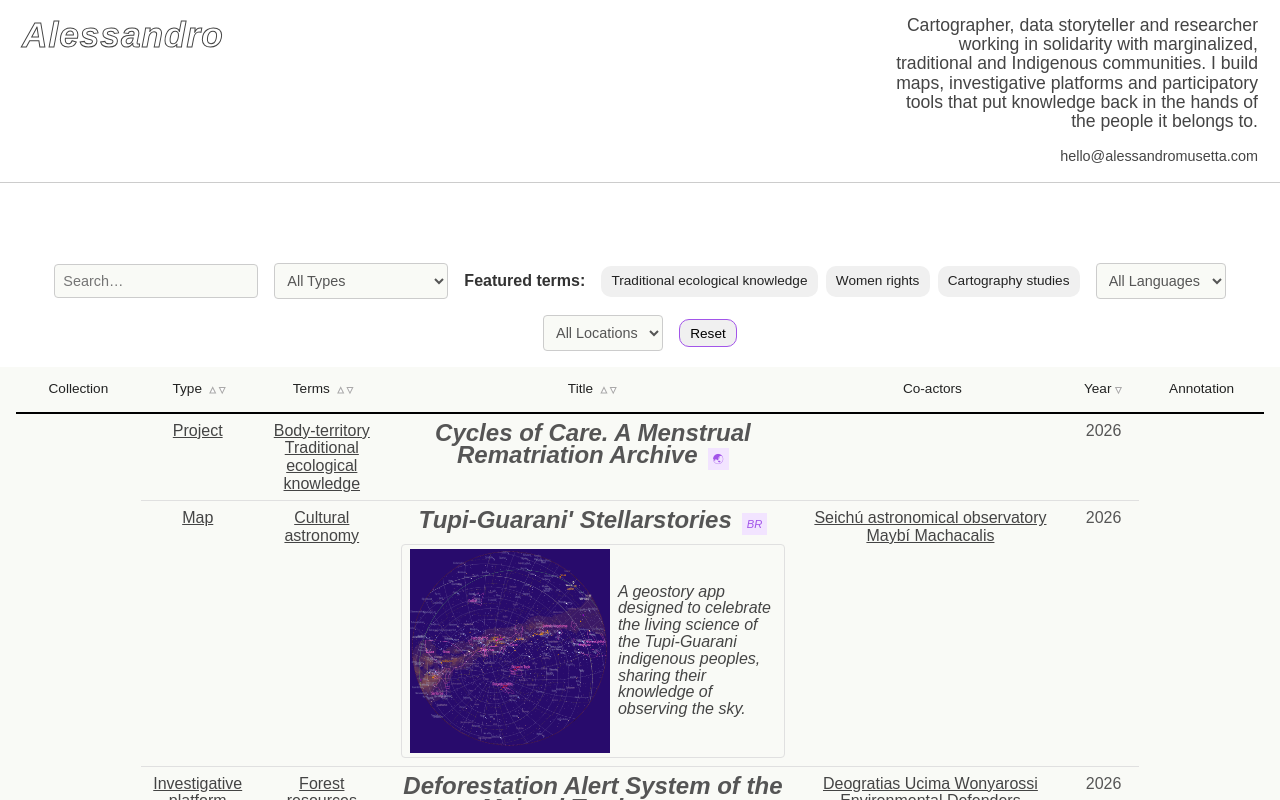
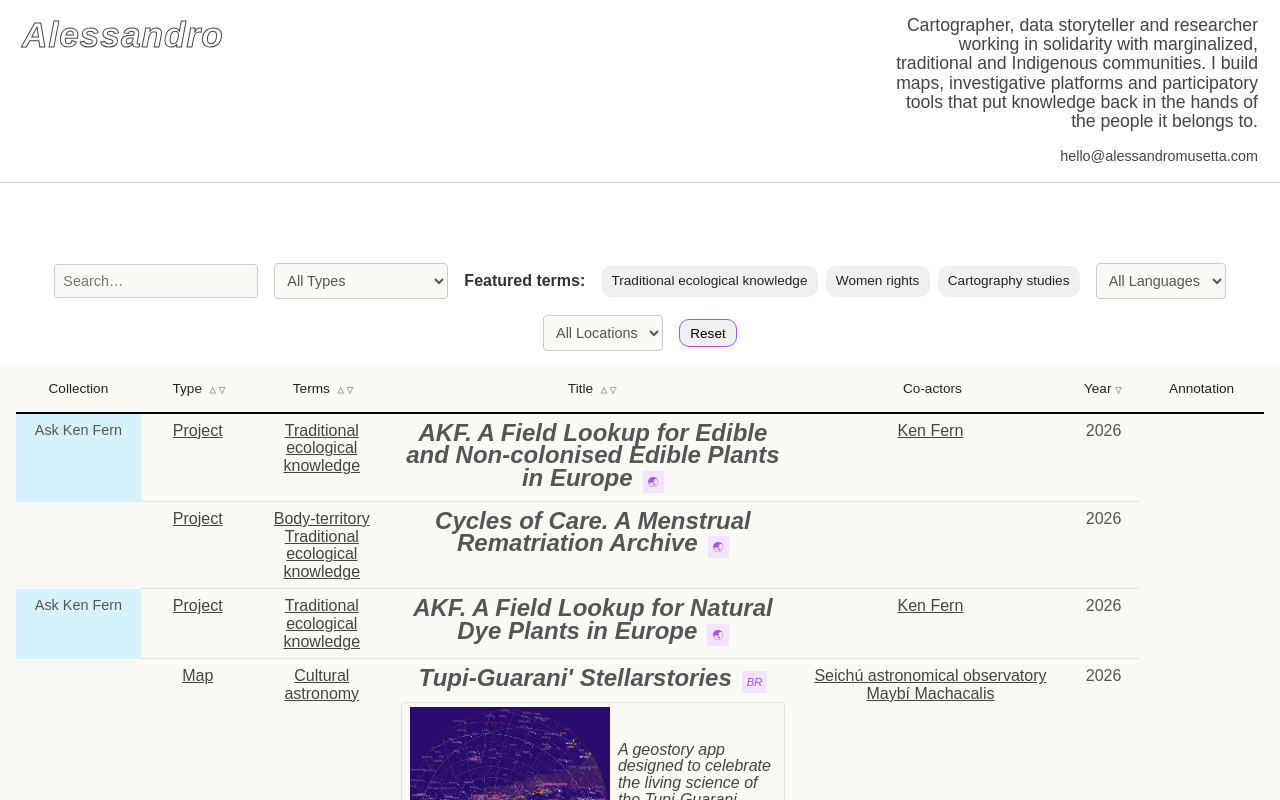
Before and after one commit to lsnmst/archive, a Svelte app: page / in a window 1280 px wide. Shown: the top 800 px of the page. Built offline with nearby package versions, Linux system fonts and the light colour scheme; a web font is replaced by a local one.

Commit message:
Update data.js 67

```diff
--- a/src/bios.js
+++ b/src/bios.js
@@ -72,7 +72,9 @@ const bios = {
     "Deogratias Ucima Wonyarossi":
         "Eco-epidemiologist specializing in the study of infectious diseases in tropical ecosystems. Clinical trials coordinator at the Center for Research on Tropical Diseases (CRMT) in the Ituri of the Democratic Republic of the Congo",
     "Maybí Machacalis":
-        "An Indigenous astronomer and artist from the Maxakali people"
+        "An Indigenous astronomer and artist from the Maxakali people",
+    "Ken Fern":
+        "Plant enthusiast and pioneer organic gardener, trialing over 2,000 unusual species which are edible or have other uses.",
 };
 
 export default bios;
--- a/src/collection.js
+++ b/src/collection.js
@@ -8,7 +8,9 @@ const collection = {
     "Yoruba plants & cosmology":
         "A collection exploring traditional knowledge of Yoruba plants, outside of Western epistemology and its hegemonic influence on ethnobotanical sciences.",
     "Idjwi, the island of peace between enemy lines":
-        "The collection dedicated to the Idjwi Island, the sacred natural site on Lake Kivu that resists the armed conflict of the African Great Lakes."
+        "The collection dedicated to the Idjwi Island, the sacred natural site on Lake Kivu that resists the armed conflict of the African Great Lakes.",
+    "Ask Ken Fern":
+        "A collection of tools designed to popularise the alternative uses of plants that Western industry and science have naturalised or labelled as useless.",
 };
 
 export default collection;
--- a/src/data.js
+++ b/src/data.js
@@ -1,6 +1,23 @@
 export default [
     {
-        id: 65,
+        id: 67,
+        countrycode: "🌏︎",
+        title: "AKF. A Field Lookup for Edible and Non-colonised Edible Plants in Europe",
+        url: "https://lsnmst.github.io/ask-ken-fern/",
+        type: "Project",
+        languages: ["English"],
+        location: ["🌏︎"],
+        terms: ["Traditional ecological knowledge"],
+        authors: ["Ken Fern"],
+        collection: "Ask Ken Fern",
+        annotation: "",
+        year: "2026",
+        featured: "no",
+        featureImage: "",
+        featureDescription: ""
+    },
+    {
+        id: 66,
         countrycode: "🌏︎",
         title: "Cycles of Care. A Menstrual Rematriation Archive",
         url: "https://lsnmst.github.io/cycles-of-care/",
@@ -10,6 +27,23 @@ export default [
         terms: ["Body-territory", "Traditional ecological knowledge"],
         authors: [""],
         collection: "",
+        annotation: "",
+        year: "2026",
+        featured: "no",
+        featureImage: "",
+        featureDescription: ""
+    },
+    {
+        id: 65,
+        countrycode: "🌏︎",
+        title: "AKF. A Field Lookup for Natural Dye Plants in Europe",
+        url: "https://lsnmst.github.io/ask-ken-fern-about-dyeing/",
+        type: "Project",
+        languages: ["English"],
+        location: ["🌏︎"],
+        terms: ["Traditional ecological knowledge"],
+        authors: ["Ken Fern"],
+        collection: "Ask Ken Fern",
         annotation: "",
         year: "2026",
         featured: "no",
```
